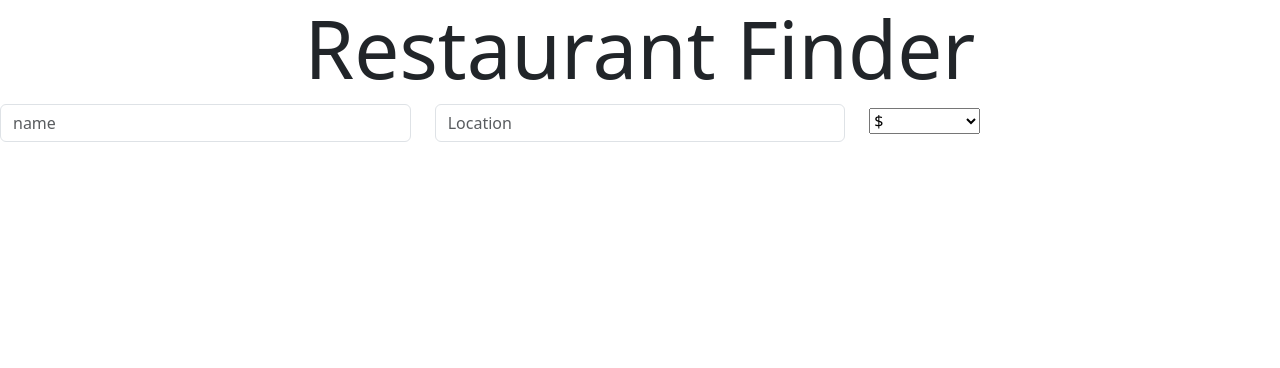
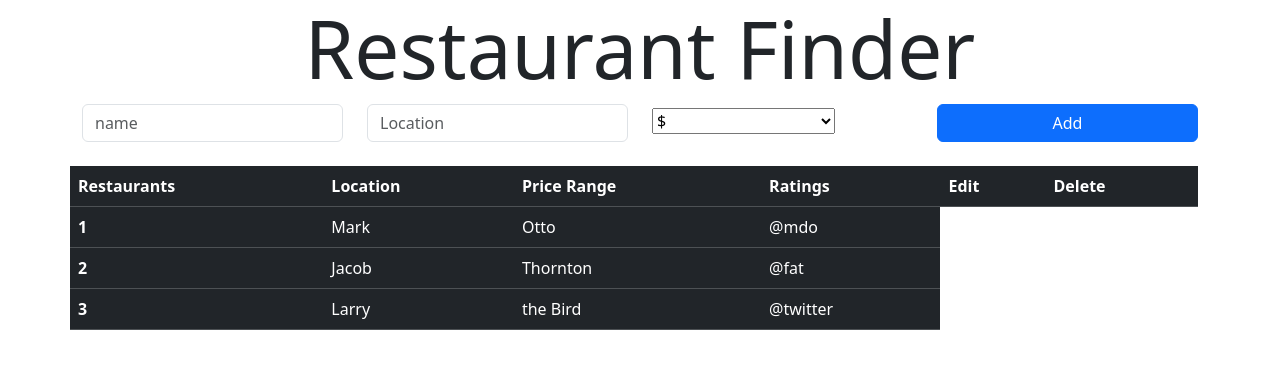
Before and after one commit to kingdavidHub/yelp, a React (Vite) app in the folder client/: page / in a window 1280 px wide. Shown: the top 368 px of the page. Built offline with nearby package versions, Linux system fonts and the light colour scheme.

Commit message:
fixed repeated code in server validation

```diff
--- a/client/src/components/AddRestaurant.jsx
+++ b/client/src/components/AddRestaurant.jsx
@@ -8,6 +8,7 @@ const AddRestaurant = () => {
   return (
     <>
       <div className="mb-4 center">
+        <div className="container">
           <form action="">
             <div className="row">
               <div className="col">
@@ -32,21 +33,26 @@ const AddRestaurant = () => {
 
               <div className="col">
                 <select
+                style={{width: "70%"}}
                   className="custom-select my-1 mr-sm-2"
                   value={price_range}
-              onChange={(e) => setPriceRange(e.target.value)}>
+                  onChange={(e) => setPriceRange(e.target.value)}
+                >
                   <option disabled>Price Range</option>
                   <option value="1">$</option>
                   <option value="2">$$</option>
                   <option value="3">$$$</option>
                   <option value="4">$$$$</option>
+                  <option value="5">$$$$$</option>
                 </select>
+              </div>
+
+              <div className="col">
+                <button style={{ width: "100%" }} className="btn btn-primary">Add</button>
               </div>
             </div>
           </form>
-
-
-
+        </div>
 
         {/* <form>
           <div className="form-row">
@@ -71,5 +77,4 @@ const AddRestaurant = () => {
   );
 };
 
-
 export default AddRestaurant;
--- a/client/src/components/RestaurantList.jsx
+++ b/client/src/components/RestaurantList.jsx
@@ -0,0 +1,44 @@
+import React from "react";
+
+const RestaurantList = () => {
+  return (
+    <>
+      <div className="list-group container">
+        <table class="table table-hover table-dark">
+          <thead className="thead-primary">
+            <tr>
+              <th scope="col">Restaurants</th>
+              <th scope="col">Location</th>
+              <th scope="col">Price Range</th>
+              <th scope="col">Ratings</th>
+              <th scope="col">Edit</th>
+              <th scope="col">Delete</th>
+            </tr>
+          </thead>
+          <tbody>
+            <tr>
+              <th scope="row">1</th>
+              <td>Mark</td>
+              <td>Otto</td>
+              <td>@mdo</td>
+            </tr>
+            <tr>
+              <th scope="row">2</th>
+              <td>Jacob</td>
+              <td>Thornton</td>
+              <td>@fat</td>
+            </tr>
+            <tr>
+              <th scope="row">3</th>
+              <td>Larry</td>
+              <td>the Bird</td>
+              <td>@twitter</td>
+            </tr>
+          </tbody>
+        </table>
+      </div>
+    </>
+  );
+};
+
+export default RestaurantList;
--- a/client/src/routes/Home.jsx
+++ b/client/src/routes/Home.jsx
@@ -1,12 +1,14 @@
 import React from "react";
 import Header from "../components/Header";
 import AddRestaurant from "../components/AddRestaurant";
+import RestaurantList from "../components/RestaurantList";
 
 const Home = () => {
   return (
     <>
       <Header />
       <AddRestaurant />
+      <RestaurantList />
     </>
   );
 };
```
Also changed, not shown: 2 other files (tests, documents, lock files or other folders). Lines whose indentation alone changed are shown as unchanged.
